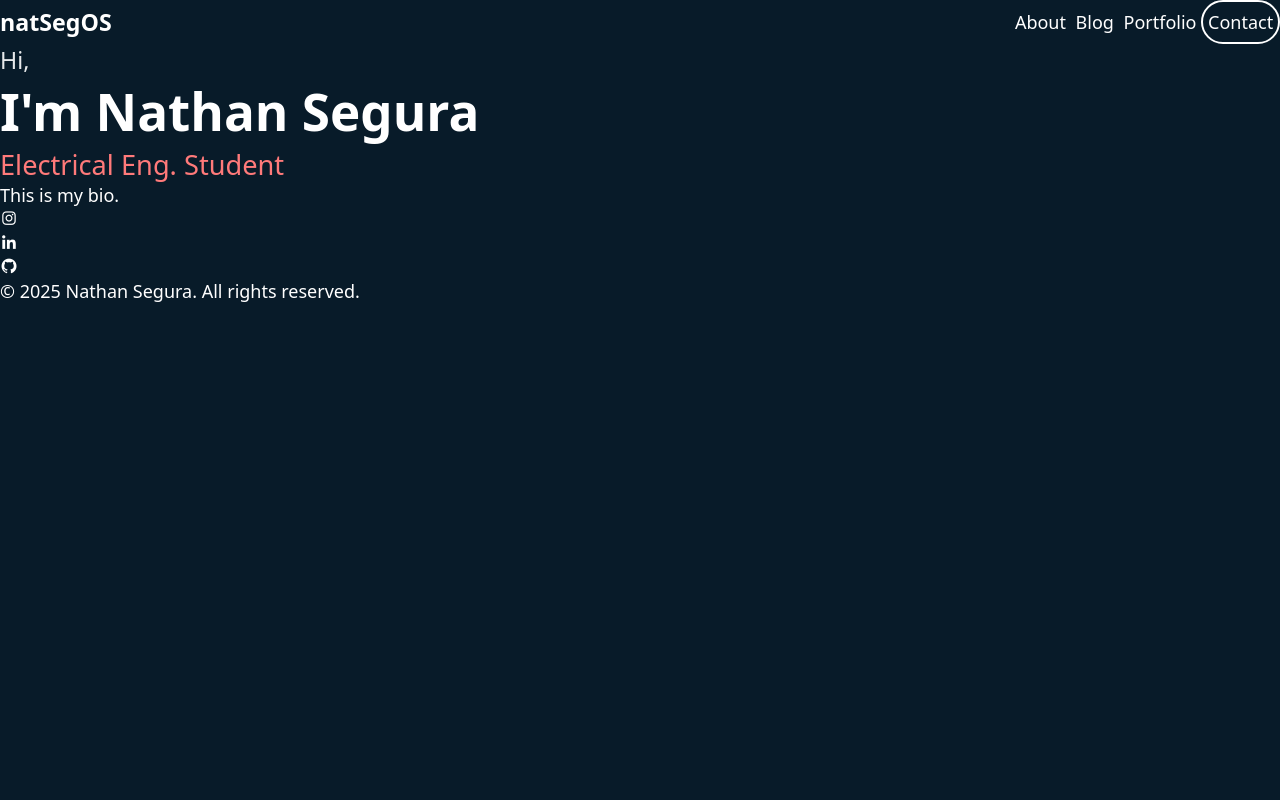
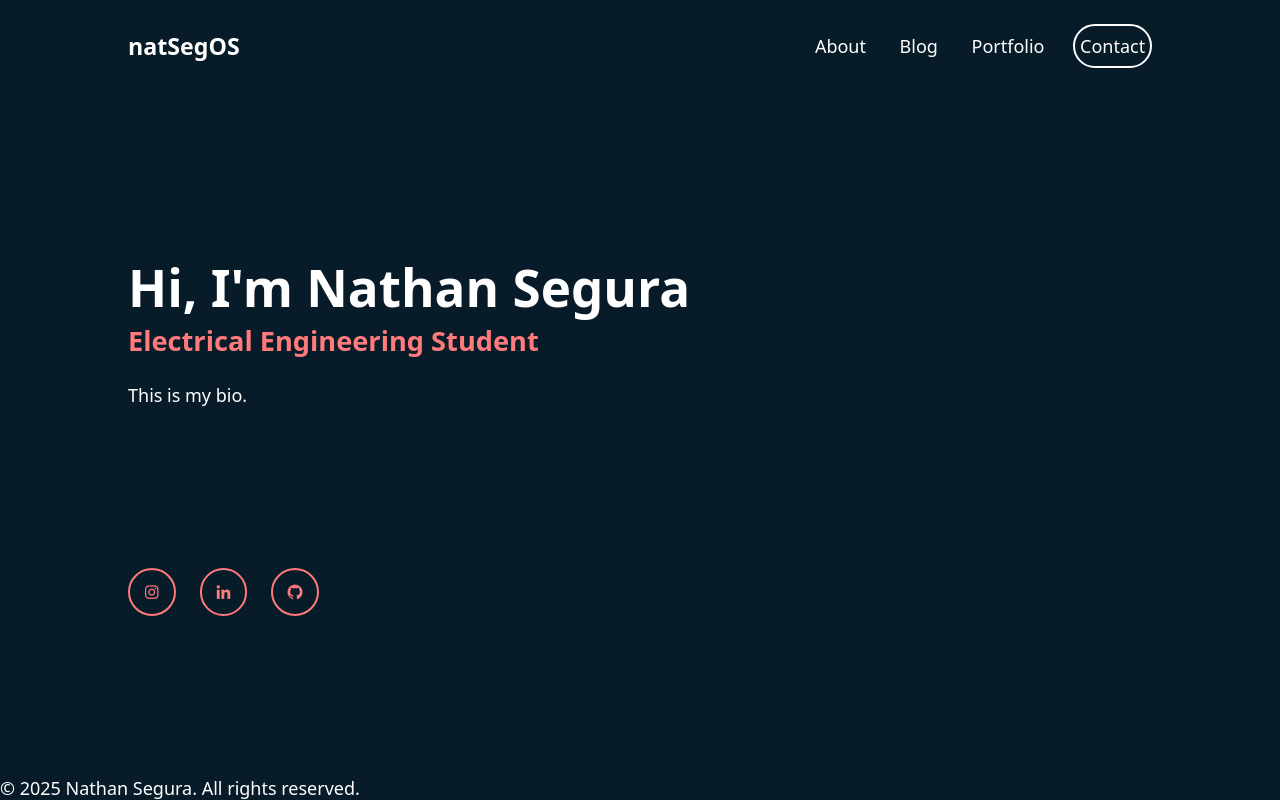
Before and after one commit to natSegOS/PortfolioSite, a plain HTML site: page index.html in a window 1280 px wide. Drawn offline with nearby package versions, Linux system fonts and the light colour scheme.

Commit message:
rewrote styling to improve readability and maintainability

```diff
--- a/css/home.css
+++ b/css/home.css
@@ -1,21 +1,74 @@
+#main-content {
+	flex: 1;
+	display: flex;
+	flex-direction: column;
+	justify-content: space-evenly;
+
+	padding: 0 var(--gap-horizontal);
+}
+
 /* Intro Section */
 #home-intro {
 	display: grid;
 	align-content: start;
 	max-width: 65ch;
+
+	gap: var(--gap-s);
 }
 
-#intro-name {
+#intro-greeting {
+	gap: var(--gap-xs);
+}
+
+#intro-greeting #intro-name {
 	font-size: var(--fs-xl);
 	font-weight: 800;
 }
 
-#intro-title {
+#intro-greeting #intro-title {
 	font-size: var(--fs-l);
+	font-weight: 700;
+
 	color: var(--clr-secondary);
 }
 
-#intro-greeting {
-	font-size: var(--fs-m);
-	opacity: 0.9;
+/* Socials */
+.social-links {
+	display: flex;
+	align-items: center;
+	justify-content: flex-start;
+	flex-wrap: wrap;
+	gap: var(--gap-s);
 }
+
+.social-links a {
+	display: inline-flex;
+	align-items: center;
+	justify-content: center;
+
+	border: var(--border-thin) solid var(--clr-secondary);
+	border-radius: var(--radius);
+	background: var(--clr-primary);
+	color: var(--clr-secondary);
+
+	padding: var(--gap-xs);
+	overflow: hidden;
+
+	transition: background-color var(--transition), border-color var(--transition)
+}
+
+.social-links a i {
+	color: var(--clr-secondary);
+	transition: color var(--transition);
+}
+
+.social-links a:hover i,
+.social-links a:focus-visible i {
+	color: var(--clr-primary);
+	border-color: var(--clr-secondary);
+}
+
+.social-links a:hover,
+.social-links a:focus-visible {
+	background: var(--clr-secondary);
+}
--- a/css/style.css
+++ b/css/style.css
@@ -17,6 +17,10 @@
 	--fs-m: clamp(1.25rem, var(--scale-factor) + 1.25rem, 1.5rem);
 	--fs-general: clamp(1rem, var(--scale-factor) + 1rem, 1.125rem);
 
+	--gap-horizontal: 10%;
+	--gap-s: 1.5rem;
+	--gap-xs: 0.8rem;
+
 	--border-thin: 2px;
 	--radius: 9999px;
 
@@ -25,6 +29,11 @@
 
 /* General */
 body {
+	display: flex;
+	flex-direction: column;
+	height: 100vh;
+	margin: 0;
+
 	background: var(--clr-primary);
 	color: var(--clr-general);
 
@@ -61,11 +70,13 @@ a:focus-visible {
 	display: flex;
 	align-items: center;
 	justify-content: space-between;
+
+	padding: var(--gap-s) var(--gap-horizontal);
 }
 
 .logo .site-title {
 	font-size: var(--fs-m);
-	font-weight: 700;
+	font-weight: 600;
 }
 
 .menu-toggle {
@@ -86,6 +97,8 @@ a:focus-visible {
 .nav-links {
 	display: none; /* mobile default (shown via JS)*/
 	align-items: center;
+
+	gap: var(--gap-s);
 }
 
 .nav-links a {
@@ -97,6 +110,9 @@ a:focus-visible {
 	border: var(--border-thin) solid var(--clr-general);
 	color: var(--clr-general);
 	border-radius: var(--radius);
+
+	/* TODO: find out how to make more space between border and text */
+	padding: 10px;
 }
 
 .nav-cta-button:hover,
--- a/index.html
+++ b/index.html
@@ -41,9 +41,11 @@
 	<main id="main-content">
 		<!-- Intro Section -->
 		<section id="home-intro" class="section home-intro" aria-label="Introduction">
-			<p id="intro-greeting">Hi,</p>
-			<h2 id="intro-name">I'm Nathan Segura</h2>
-			<h3 id="intro-title">Electrical Eng. Student</h3>
+			<div id="intro-greeting">
+				<h2 id="intro-name">Hi, I'm Nathan Segura</h2>
+				<h3 id="intro-title">Electrical Engineering Student</h3>
+			</div>
+
 			<p id="intro-bio">This is my bio.</p>
 		</section>
 
```
